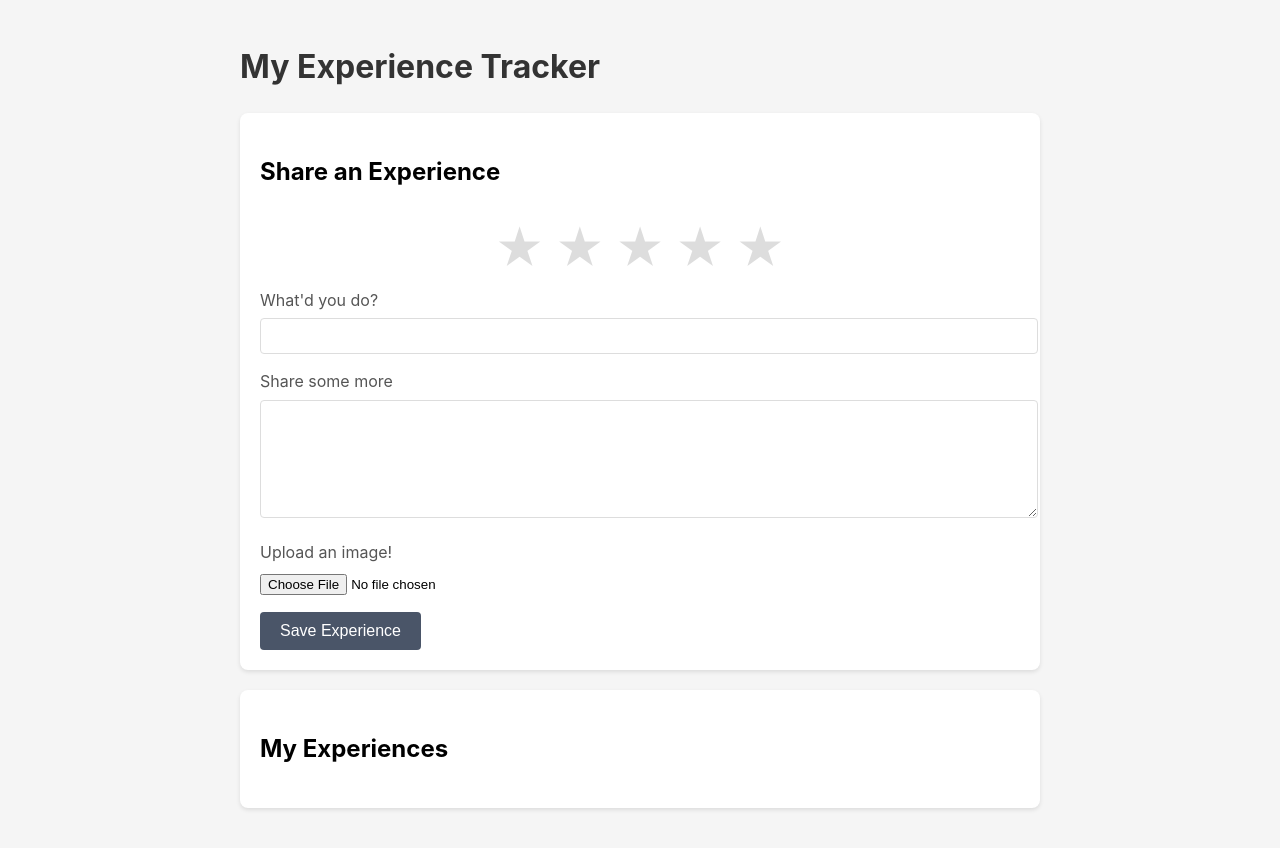
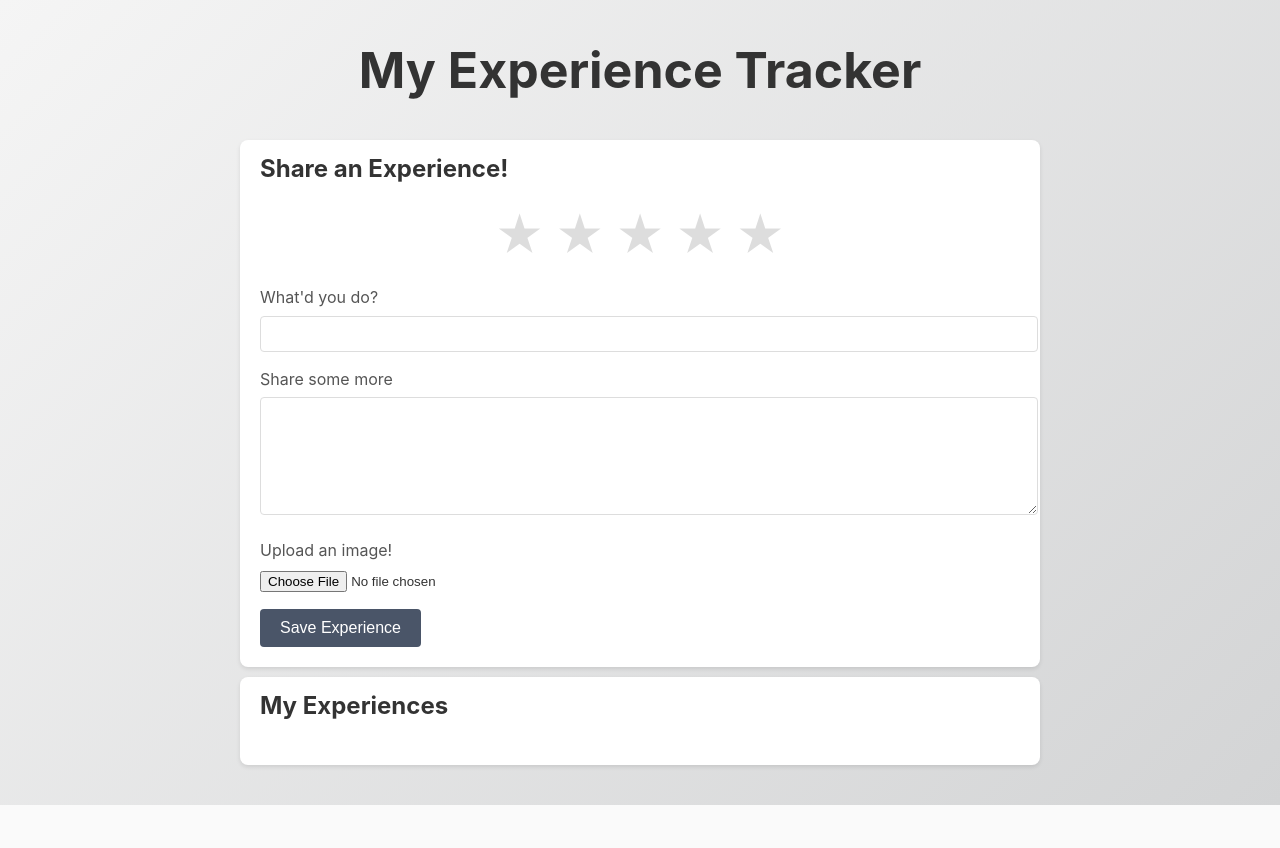
Before and after one commit to KalenShamy/ActivitiesLog, a Flask app: page / in a window 1280 px wide. After the commit the page ends 805 px from the top, so only its background shows below. Run offline with Flask 3, Linux system fonts and the light colour scheme; data that the repository does not hold is empty.

Commit message:
Modified CSS

```diff
--- a/templates/index.html
+++ b/templates/index.html
@@ -11,7 +11,10 @@
             line-height: 1.6;
             margin: 0;
             padding: 20px;
-            background-color: #f5f5f5;
+            background: #F5F5F5;
+            background: -moz-linear-gradient(-45deg, #F5F5F5 0%, #D3D4D5 100%);
+            background: -webkit-linear-gradient(-45deg, #F5F5F5 0%, #D3D4D5 100%);
+            background: linear-gradient(135deg, #F5F5F5 0%, #D3D4D5 100%);
         }
 
         .container {
@@ -26,10 +29,17 @@
             padding: 20px;
             margin-bottom: 20px;
         }
+        .card, h2{
+            color: #333;
+            margin-top: -10px;
+        }
 
         h1 {
             color: #333;
-            margin-bottom: 20px;
+            margin-bottom: 40px;
+            margin-top: 10px;
+            font-size: 50px;
+            text-align: center;
         }
 
         .form-group {
@@ -138,6 +148,11 @@
             transition: color 0.3s;
         }
 
+
+        .star-rating {
+            margin-top: -10px;
+            margin-bottom: 10px;
+        }
         .star-rating label:hover,
         .star-rating label:hover ~ label,
         .star-rating input[type="radio"]:checked ~ label,
@@ -156,7 +171,6 @@
         .star-rating-in-experience .unfilled{
             color: #ddd;
         }
-
     </style>
 </head>
 <body>
@@ -172,7 +186,7 @@
         {% endwith %}
 
         <div class="card">
-            <h2>Share an Experience</h2>
+            <h2>Share an Experience!</h2>
             <form method="POST" action="{{ url_for('add_experience') }}">
                 <div class="star-rating">
                     <input type="radio" name="rating" value="5" id="5"><label for="5">★</label>
```
